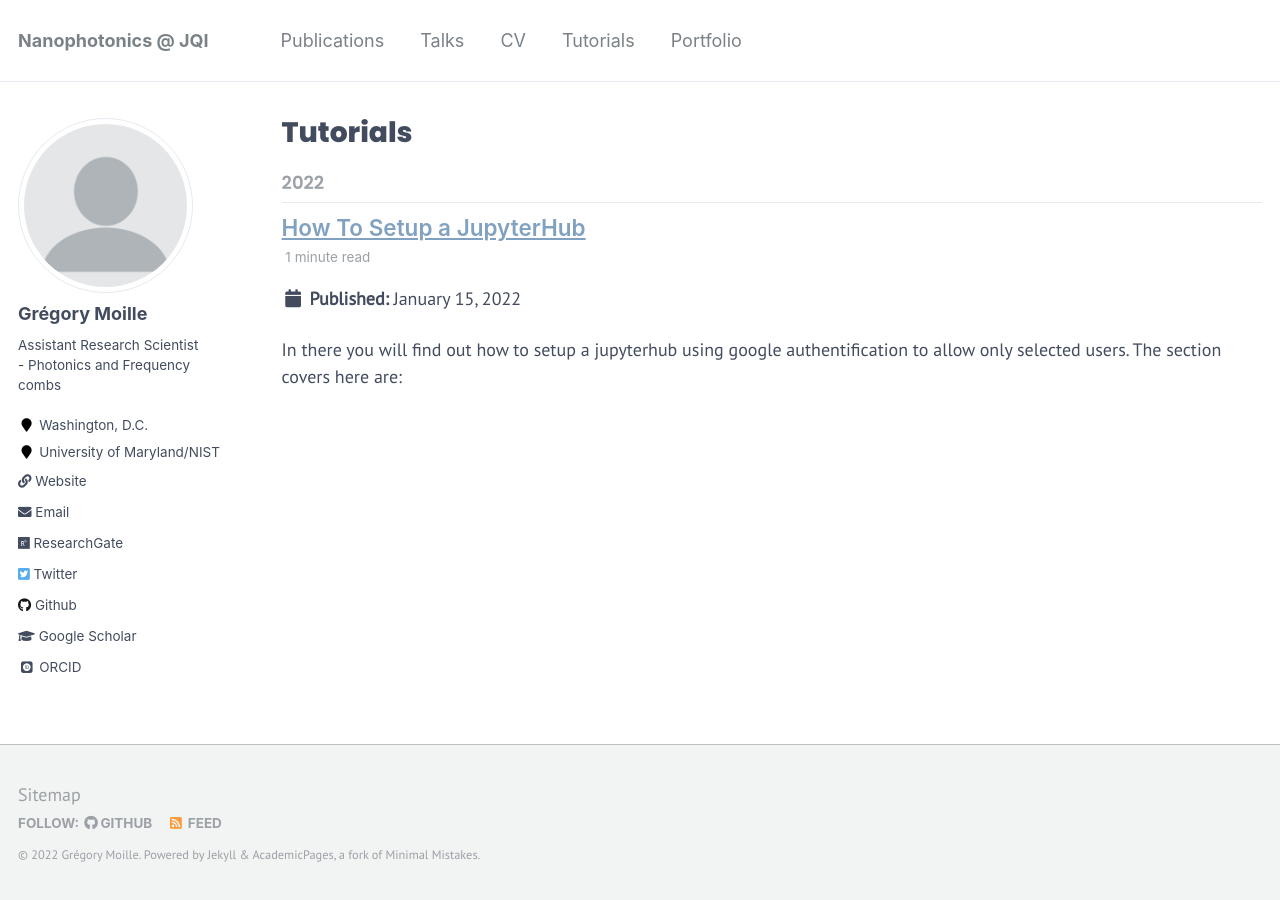
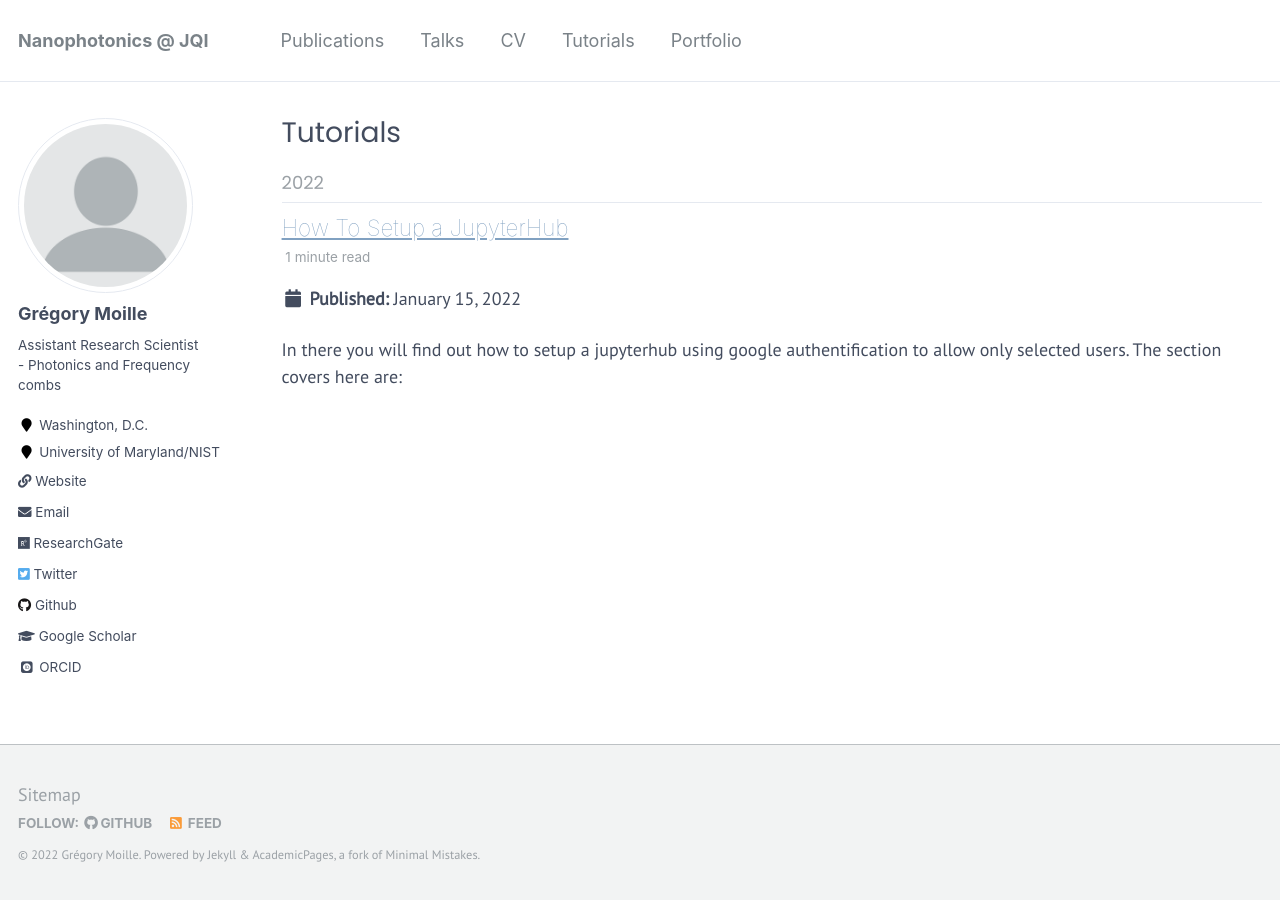
Before and after one commit to gregmoille/gregmoille.github.io, a Jekyll site: the page built from _pages/tutorials.html, in a window 1280 px wide. Built offline with Jekyll 4.4.1, drawn with Linux system fonts in a browser that asks for light colours; some web fonts are replaced.

Commit message:
change test

```diff
--- a/_sass/_base.scss
+++ b/_sass/_base.scss
@@ -31,12 +31,12 @@ h1, h2, h3, h4, h5, h6 {
 h1 {
   margin-top: 0;
   font-size: $type-size-3;
-  font-weight: 800;
+  font-weight: 200;
 }
 
 h2 {
   font-size: $type-size-4;
-  font-weight: 600;
+  font-weight: 100;
 }
 
 h3 {
```
